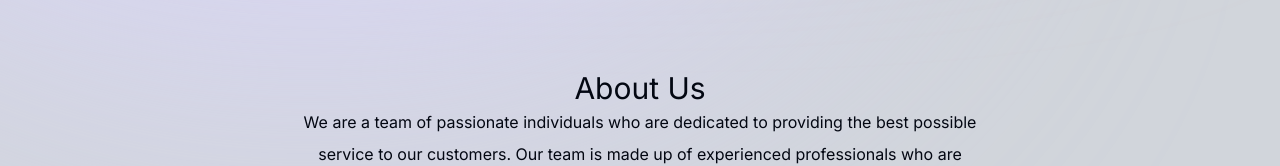
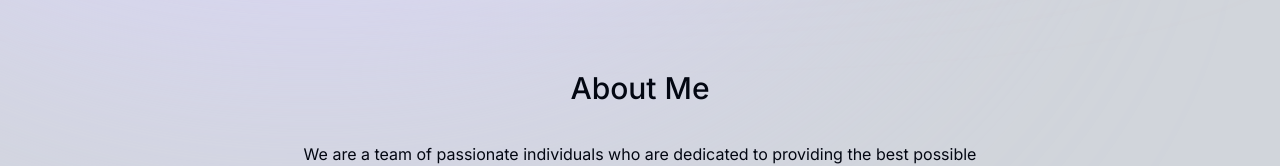
Before and after one commit to anuragnegi000/iGraphixs, a Next.js app: page / in a window 1280 px wide. Shown: the part 752-918 px from the top of the page. Built offline with nearby package versions, Linux system fonts and the light colour scheme.

Commit message:
section-heading

```diff
--- a/components/about.tsx
+++ b/components/about.tsx
@@ -3,6 +3,7 @@
 import React from "react";
 // import SectionHeading from "./section-heading";
 import { motion } from "framer-motion";
+import SectionHeading from "./section-heading";
 // import { useSectionInView } from "@/lib/hooks";
 
 export default function About() {
@@ -17,8 +18,8 @@
       transition={{ delay: 0.175 }}
       id="about"
     >
-      {/* <SectionHeading>About me</SectionHeading> */}
-      <h1 className="text-3xl ">About Us </h1>
+      <SectionHeading>About me</SectionHeading>
+
       <p className="mb-3">
       We are a team of passionate individuals who are
        dedicated to providing the best possible service to
--- /dev/null
+++ b/components/section-heading.tsx
@@ -0,0 +1,13 @@
+import React from "react";
+
+type SectionHeadingProps = {
+  children: React.ReactNode;
+};
+
+export default function SectionHeading({ children }: SectionHeadingProps) {
+  return (
+    <h2 className="mb-8 text-3xl font-medium text-center capitalize">
+      {children}
+    </h2>
+  );
+}
```
